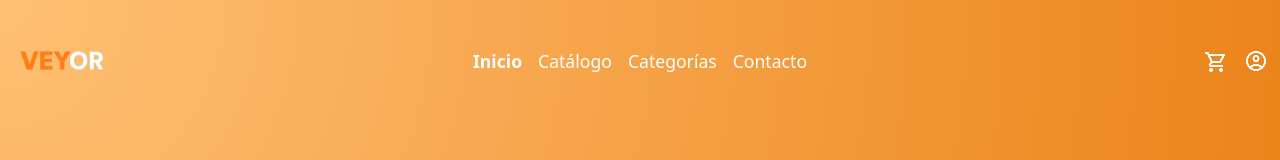
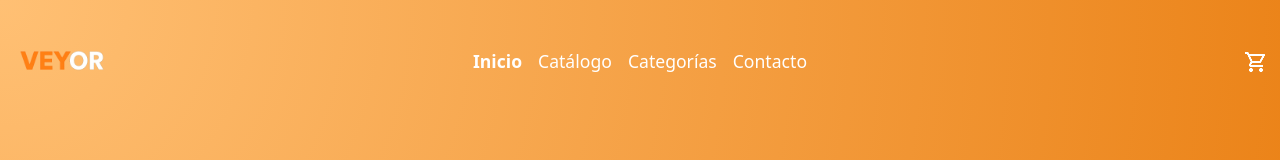
Before and after one commit to pablovenica7/Tech-Ecommerce, a React (Vite) app: page / in a window 1280 px wide. Shown: the top 160 px of the page. Built offline with nearby package versions, Linux system fonts and the light colour scheme.

Commit message:
Update CartWidget.jsx

```diff
--- a/src/components/CartWidget.jsx
+++ b/src/components/CartWidget.jsx
@@ -1,24 +1,21 @@
 import carrito from "../assets/icono_carrito.png";
-import user from "../assets/icono_user.png";
 import { useCart } from "./CartContext";
+import { Link } from "react-router-dom";
 
 export function CartWidget() {
-  const { totalUnidades } = useCart();
+  const { totalQuantity } = useCart();
 
   return (
-    <div className="d-flex align-items-center gap-3">
-      <div className="position-relative">
+    <Link to="/cart" className="position-relative">
       <img src={carrito} alt="Carrito" className="icono-navbar" />
-        {totalUnidades > 0 && (
+      {totalQuantity > 0 && (
         <span
           className="position-absolute top-0 start-100 translate-middle badge rounded-pill bg-danger"
           style={{ fontSize: "0.75rem" }}
         >
-            {totalUnidades}
+          {totalQuantity}
         </span>
       )}
-      </div>
-      <img src={user} alt="Usuario" className="icono-navbar" />
-    </div>
+    </Link>
   );
 }
```
Lines whose indentation alone changed are shown as unchanged.
